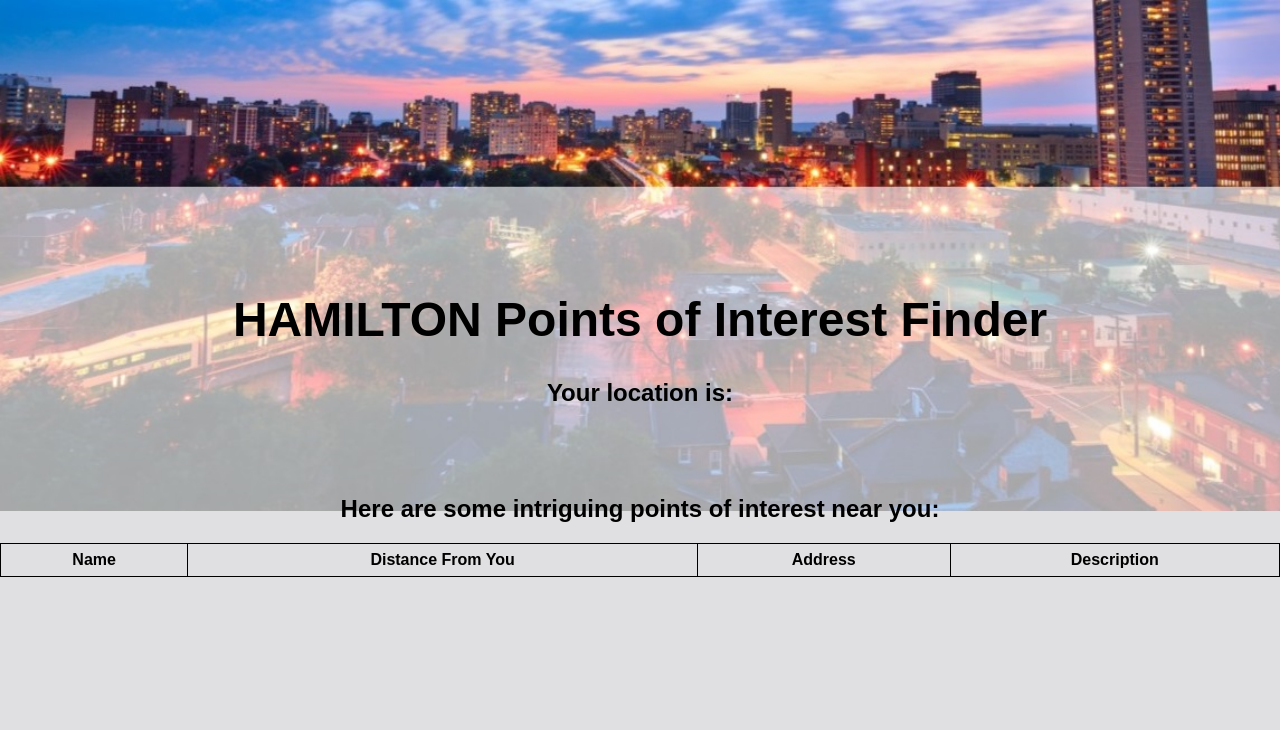
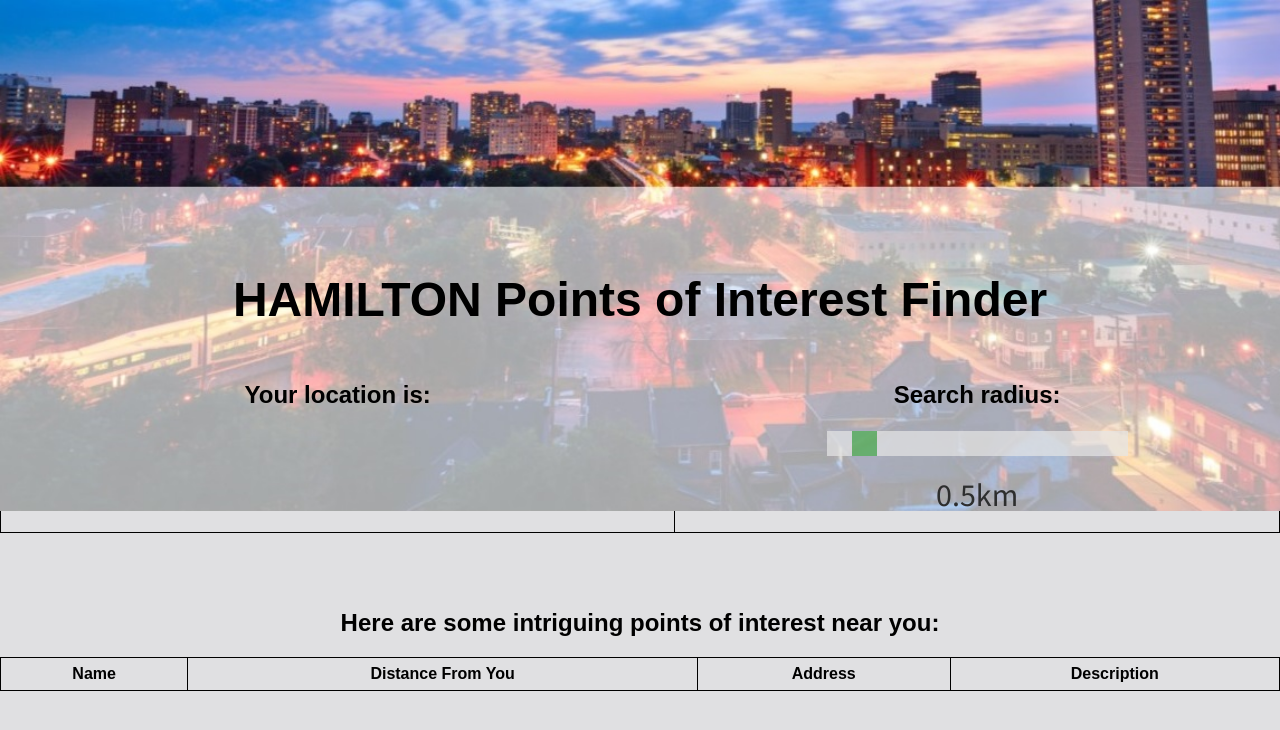
Before and after one commit to damanwhoislong/UrbanHacks, a plain HTML site: page index.html in a window 1280 px wide. Drawn offline with nearby package versions, Linux system fonts and the light colour scheme.

Commit message:
added slider for radius

```diff
--- a/css/main.css
+++ b/css/main.css
@@ -14,6 +14,10 @@ img {
 	width: 100%;
 	padding: 0;
 	display: block;
+}
+
+#top-table td {
+    vertical-align: top;
 }
 
 h2 {
@@ -33,10 +37,50 @@ p {
 	margin: 50pt;
 }
 
-#header-bottom-left {
-	height: 260px;
+.slidecontainer {
+    text-align: center;
 }
 
-th, td {
+
+#header-bottom-left {
+	height: 240px;
+}
+
+#POITable th, #POITable td {
     padding: 7px;
 }
+
+.slidecontainer {
+    width: 100%;
+}
+
+.slider {
+    -webkit-appearance: none;
+    width: 50%;
+    height: 25px;
+    background: #e6e6e6;
+    outline: none;
+    opacity: 0.7;
+    -webkit-transition: .2s;
+    transition: opacity .2s;
+}
+
+.slider:hover {
+    opacity: 1;
+}
+
+.slider::-webkit-slider-thumb {
+    -webkit-appearance: none;
+    appearance: none;
+    width: 25px;
+    height: 25px;
+    background: #4CAF50;
+    cursor: pointer;
+}
+
+.slider::-moz-range-thumb {
+    width: 25px;
+    height: 25px;
+    background: #4CAF50;
+    cursor: pointer;
+}
--- a/index.html
+++ b/index.html
@@ -19,8 +19,16 @@
 
 	<div type="center">
 		<h1>HAMILTON Points of Interest Finder</h1>
-			<h2>Your location is:</h2>
-			<p id="demo"></p>
+		<table id="top-table">
+			<tr>
+				<td id="loccell"><h2>Your location is:</h2><p id="demo"></p></td>
+				<td id="radcell">
+					<h2>Search radius:</h2>
+					<div class="slidecontainer"><input type="range" min="1" max="100" value="10" class="slider" id="myRange"></div>
+					<p id="radius"></p>
+				</td>
+			</tr>
+		</table>
 		<h2><br /><br />Here are some intriguing points of interest near you:</h2>
 		<table id="POITable">
 			<tr>
--- a/js/find_nearby_POI.js
+++ b/js/find_nearby_POI.js
@@ -1,7 +1,8 @@
 var validLoc = []; // all locations within radius
 // find all nearby POI
 var Location = {'latitude': 0.0, 'longitude': 0.0};
-var R = 2;
+var R;
+
 // get user location
 function getLocation() {
 	var x = document.getElementById("demo");
@@ -16,8 +17,8 @@ function setPosition(position) {
 	Location.latitude = position.coords.latitude;
 	Location.longitude = position.coords.longitude;
 	var x = document.getElementById("demo");
-	x.innerHTML = "Latitude: " + Location.latitude + "&#176; N" +
-	"<br/><br/><br/><br/>Longitude: " + -Location.longitude + "&#176; W";
+	x.innerHTML = "Latitude: " + Math.round(Location.latitude*1000)/1000.0 + "&#176; N" +
+	"<br/><br/><br/><br/>Longitude: " + Math.round(-Location.longitude*1000)/1000 + "&#176; W";
 	findNearby(Location.longitude, Location.latitude, R);
 }
 
@@ -59,7 +60,6 @@ function findNearby(coordLong, coordLat, r){
 					}
 				}
 			}
-			console.log(validLoc);
 			validLoc.sort((a, b) => (a.dist > b.dist) ? 1 : ((b.dist > a.dist) ? -1 : 0)); // sort by distance
 			// validLoc.sort(function(a, b) {
 			// 	if (a.dist > b.dist) return 1;
@@ -67,12 +67,15 @@ function findNearby(coordLong, coordLat, r){
 			// 	else return 0;
 			// });
 			console.log(validLoc);
-			console.log(validLoc.length);
 
 			var table =  document.getElementById("POITable");
+			// nuke old entries
+			for (var i = table.rows.length; i > 1; i--) {
+				table.deleteRow(1);
+			}
+			// make new entres
 			POIList = validLoc;
 			for (var i = 0; i < POIList.length; i++) {
-				console.log(table[i]);
 				var row = table.insertRow(i+1);
 				var name_cell = row.insertCell(0);
 				var dist_cell = row.insertCell(1);
@@ -97,6 +100,17 @@ function findNearby(coordLong, coordLat, r){
 }
 
 $(document).ready(function() {
-	getLocation()
+	//get radius
+	var slider = document.getElementById("myRange");
+	R = Math.pow(slider.value, 2) / 200;
+	var output = document.getElementById("radius");
+	output.innerHTML = Math.round(R*100)/100 + "km";
+
+	slider.oninput = function() {
+		R = Math.pow(slider.value, 2) / 200;
+		output.innerHTML = Math.round(R*100)/100.0 + " km";
+		getLocation();
+	}
+	getLocation();
 });
 // console.log(findNearby(-79.8669586, 43.25888889, 1));
```
Lines whose indentation alone changed are shown as unchanged.
